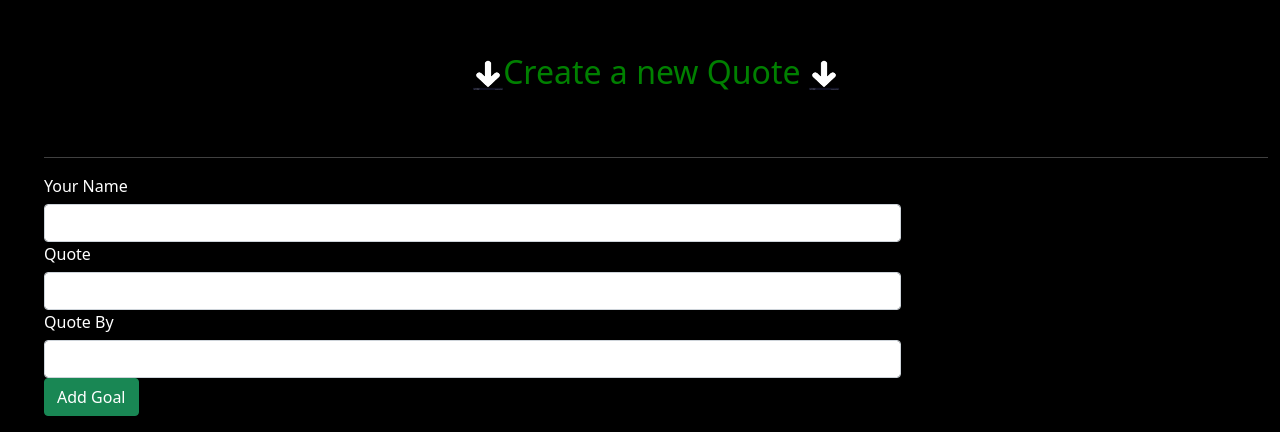
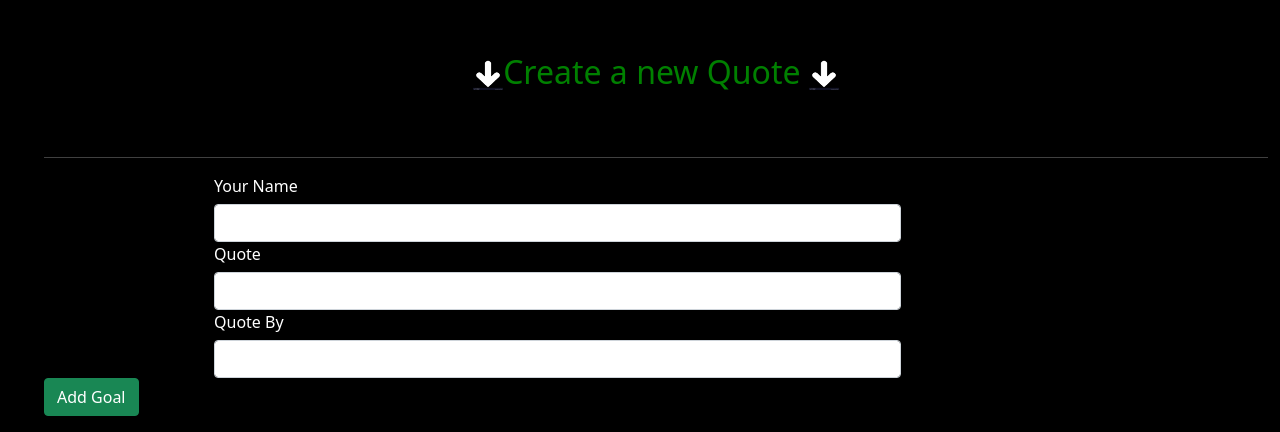
Before and after one commit to diana3664/Quotes, an Angular app: page / in a window 1280 px wide. Shown: the part 904-1336 px from the top of the page. Built offline with nearby package versions, Linux system fonts and the light colour scheme.

Commit message:
give our form a padding-left

```diff
--- a/src/app/components/quote-form/quote-form.component.css
+++ b/src/app/components/quote-form/quote-form.component.css
@@ -18,4 +18,5 @@ h2{
   }
 .form-group{
   width: 70%;
+  padding-left: 170px;
 }
```
